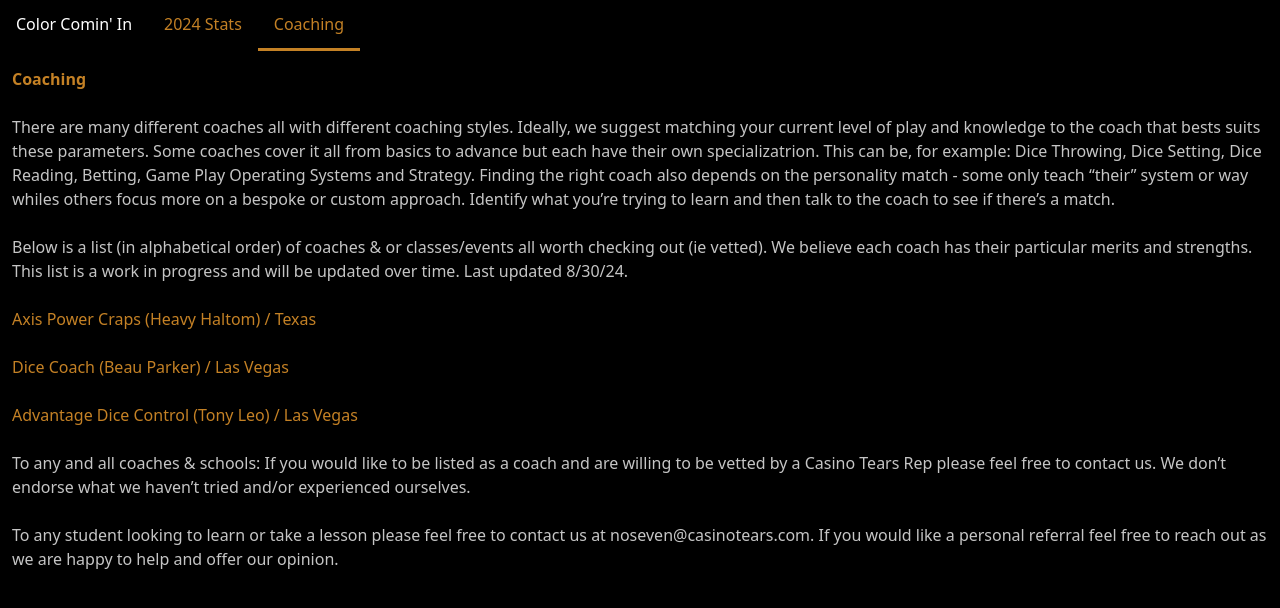
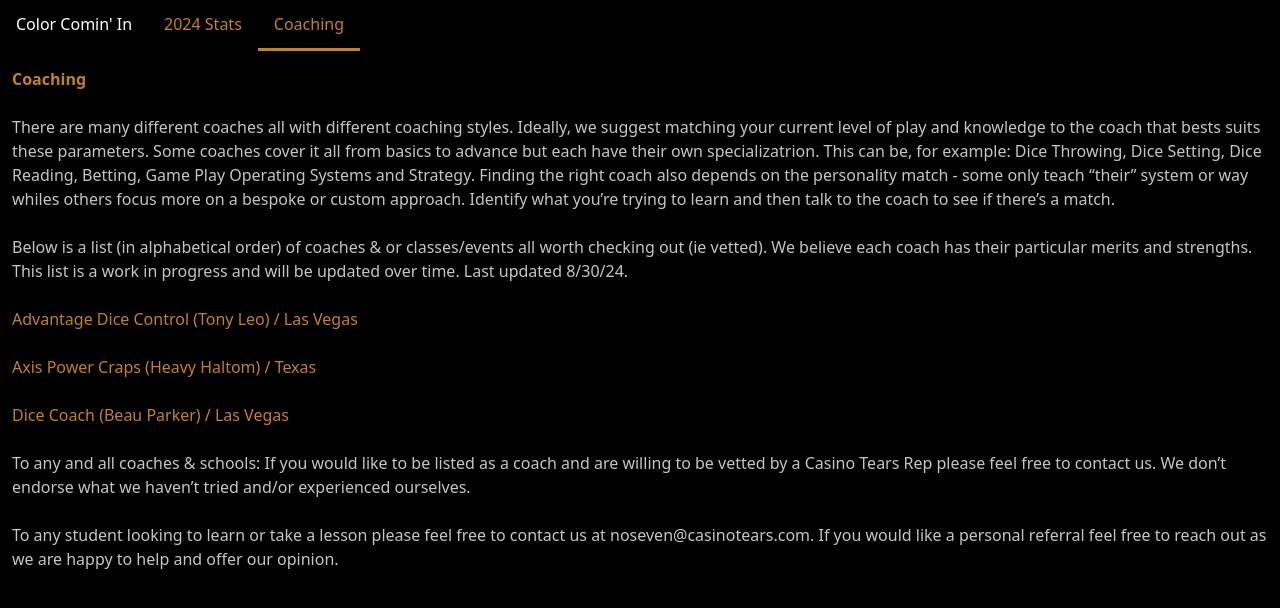
Before and after one commit to TCL735/cci-stats, a React (Create React App) app: page /#/coaching in a window 1280 px wide. Shown: the top 608 px of the page. Built offline with nearby package versions, Linux system fonts and the light colour scheme.

Commit message:
fix: restore alphabetical order of coaching links (#64)

```diff
--- a/src/components/CoachingPage.tsx
+++ b/src/components/CoachingPage.tsx
@@ -27,6 +27,16 @@ export const CoachingPage = () => {
       </p>
       <br />
       <a
+        href="https://www.thegamingpro.com/advantage-dice-control/"
+        target="_blank"
+        rel="noreferrer"
+        className={`${THEME_TEXT_COLOR} hover:text-white`}
+      >
+        <span>Advantage Dice Control (Tony Leo) / Las Vegas</span>
+      </a>
+      <br />
+      <br />
+      <a
         href="https://www.axispowercraps.com/"
         target="_blank"
         rel="noreferrer"
@@ -43,16 +53,6 @@ export const CoachingPage = () => {
         className={`${THEME_TEXT_COLOR} hover:text-white`}
       >
         <span>Dice Coach (Beau Parker) / Las Vegas</span>
-      </a>
-      <br />
-      <br />
-      <a
-        href="https://www.thegamingpro.com/advantage-dice-control/"
-        target="_blank"
-        rel="noreferrer"
-        className={`${THEME_TEXT_COLOR} hover:text-white`}
-      >
-        <span>Advantage Dice Control (Tony Leo) / Las Vegas</span>
       </a>
       <br />
       <br />
```
